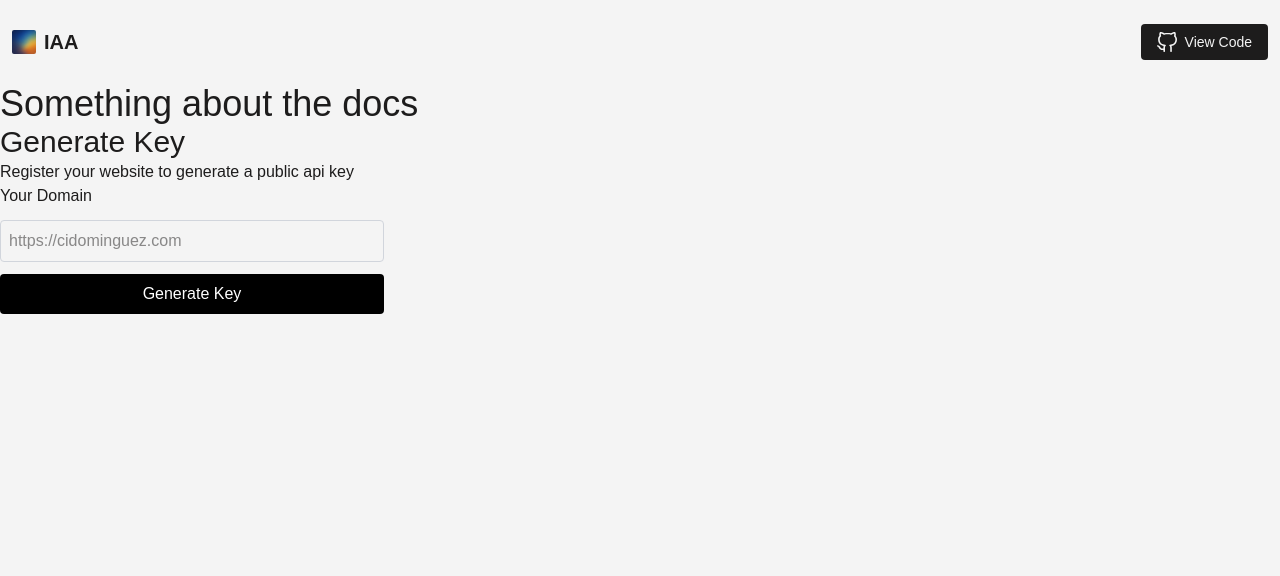
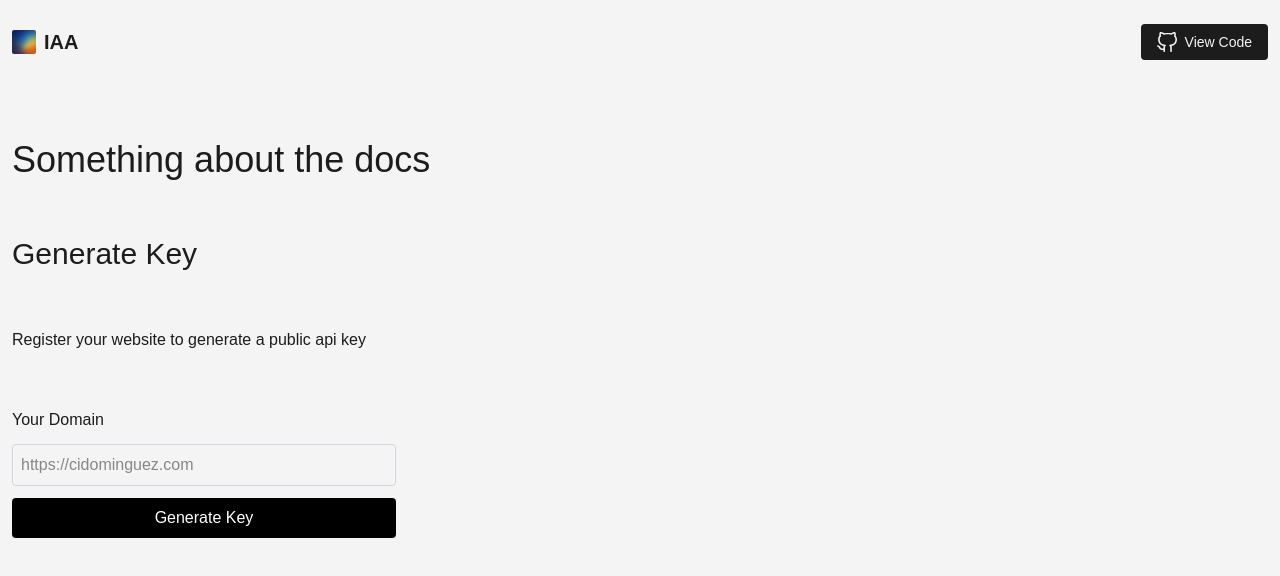
Before and after one commit to cdom27/art-api, a React (Vite) app in the folder client/: page / in a window 1280 px wide. Shown: the top 576 px of the page. Built offline with nearby package versions, Linux system fonts and the light colour scheme; a web font is replaced by a local one.

Commit message:
update layout styles

```diff
--- a/client/src/layouts/SiteLayout.tsx
+++ b/client/src/layouts/SiteLayout.tsx
@@ -8,7 +8,9 @@ export default function SiteLayout({ children }: SiteLayoutProps) {
   return (
     <>
       <Header />
-      <main>{children}</main>
+      <main className='font-medium px-3 pt-14 flex flex-col gap-14'>
+        {children}
+      </main>
     </>
   );
 }
```
